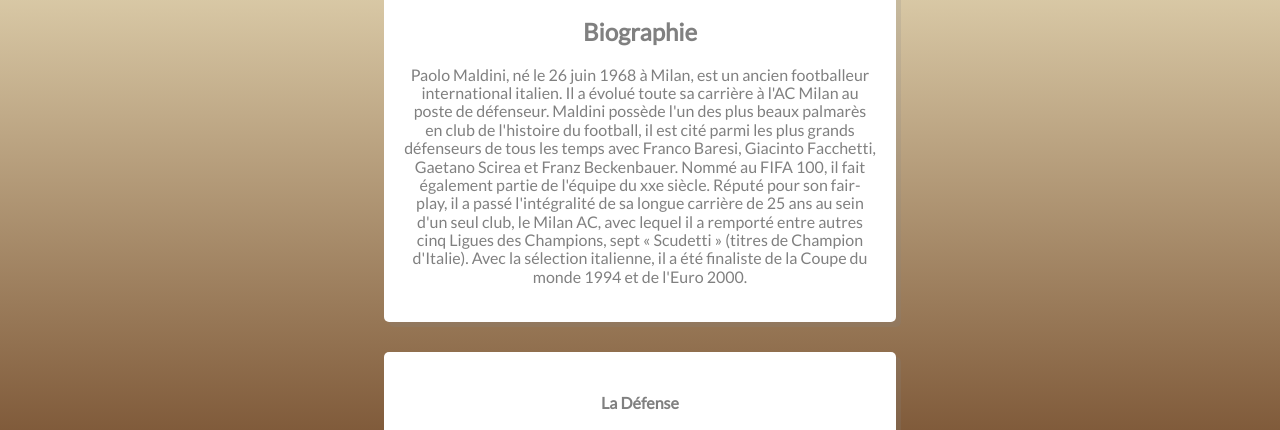
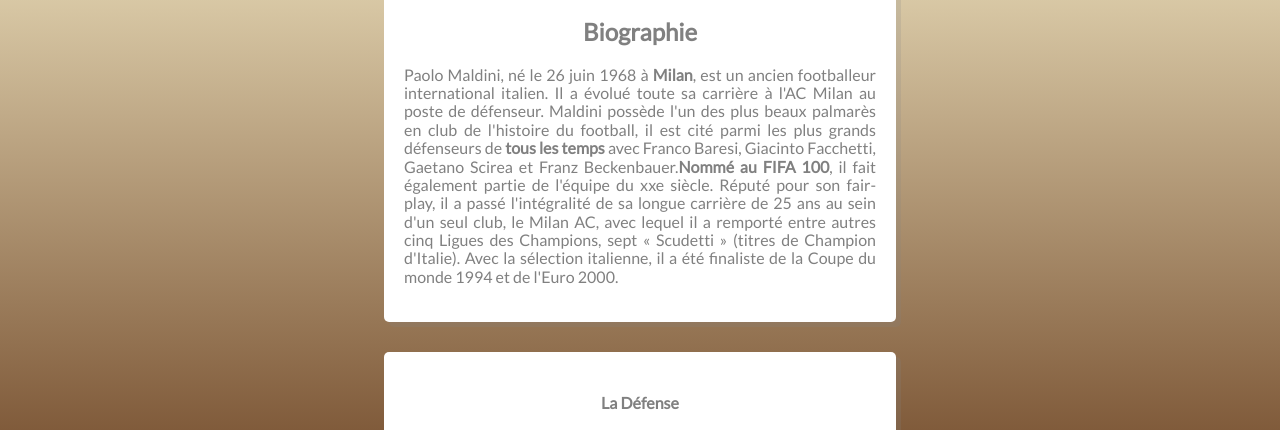
Before and after one commit to Ibrahim-sho/Tribute, a plain HTML site: page Ibrahim.html in a window 1280 px wide. Shown: the part 310-740 px from the top of the page. Drawn offline with nearby package versions, Linux system fonts and the light colour scheme.

Commit message:
Justified text

```diff
--- a/Ibrahim.html
+++ b/Ibrahim.html
@@ -23,9 +23,9 @@
         <img class="profil" src="images/Ibrahim/Maldini.jpg">
         <h1>Paolo Maldini</h1>
         <h2>Biographie</h2>
-        <p>Paolo Maldini, né le 26 juin 1968 à Milan, est un ancien footballeur international italien. Il a évolué toute sa carrière à l'AC Milan au poste de défenseur.
+        <p>Paolo Maldini, né le 26 juin 1968 à <strong>Milan</strong>, est un ancien footballeur international italien. Il a évolué toute sa carrière à l'AC Milan au poste de défenseur.
 
-            Maldini possède l'un des plus beaux palmarès en club de l'histoire du football, il est cité parmi les plus grands défenseurs de tous les temps avec Franco Baresi, Giacinto Facchetti, Gaetano Scirea et Franz Beckenbauer. Nommé au FIFA 100, il fait également partie de l'équipe du xxe siècle.
+            Maldini possède l'un des plus beaux palmarès en club de l'histoire du football, il est cité parmi les plus grands défenseurs de <strong>tous les temps</strong> avec Franco Baresi, Giacinto Facchetti, Gaetano Scirea et Franz Beckenbauer.<strong>Nommé au FIFA 100</strong>, il fait également partie de l'équipe du xxe siècle.
 
             Réputé pour son fair-play, il a passé l'intégralité de sa longue carrière de 25 ans au sein d'un seul club, le Milan AC, avec lequel il a remporté entre autres cinq Ligues des Champions, sept « Scudetti » (titres de Champion d'Italie). Avec la sélection italienne, il a été finaliste de la Coupe du monde 1994 et de l'Euro 2000.</p>
     </div>
@@ -40,13 +40,13 @@
             <div class="fotoibra"></div>
             <p>Réputé pour son fair-play, il a passé l'intégralité de sa longue carrière de <a href="http://blog-sportif.fr/sport-general/maldini-25-ans-de-carriere-au-milan-ac/">25 ans</a> au sein d'un seul club, le Milan AC, avec lequel il a remporté entre autres cinq <a href="https://www.uefa.com/uefachampionsleague/">Ligues des Champions</a>, sept <a href="http://www.legaseriea.it/en">« Scudetti »</a> (titres de Champion d'Italie). Avec la sélection italienne, il a été finaliste de la Coupe du monde 1994 et de l'Euro 2000.</p>
     </div>
-            <!-- bloc form -->
 
+            <!-- bloc map -->
 
       <div class="box" "width: 100%"><iframe width="100%" height="325" frameborder="0" scrolling="no" marginheight="0" marginwidth="0" src="https://maps.google.com/maps?width=100%25&amp;height=325&amp;hl=en&amp;q=san%20siro%20stadium+(Maldini)&amp;t=&amp;z=17&amp;ie=UTF8&amp;iwloc=B&amp;output=embed"></iframe><a href="https://www.maps.ie/route-planner.htm"></a>
       <h3>Maldini's Place Of Birth</h3>
     </div>
-    <!-- bloc map -->
+           <!-- bloc form -->
     <div class="box">
       <form action="action_page.php">
         <h2>Abonnez-vous à notre Newsletter</h2>
@@ -104,7 +104,7 @@
         <div class="desc">Legendary with the National team</div>
       </div>
 
-      <div class="clearfix"></div>
+
 
 
 
--- a/style.css
+++ b/style.css
@@ -12,6 +12,10 @@ h1{
 }
 h2{
   text-align: center;
+}
+
+p{
+  text-align: justify;
 }
 a{
   color: lightgrey;
```
